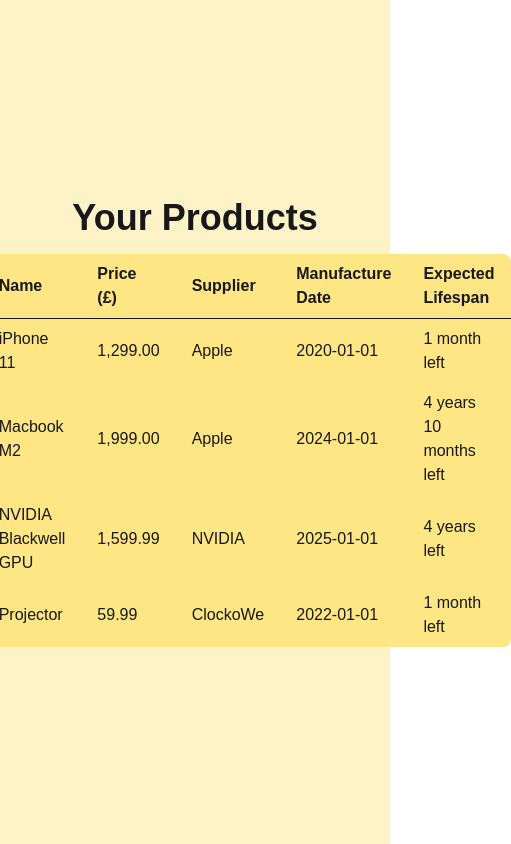
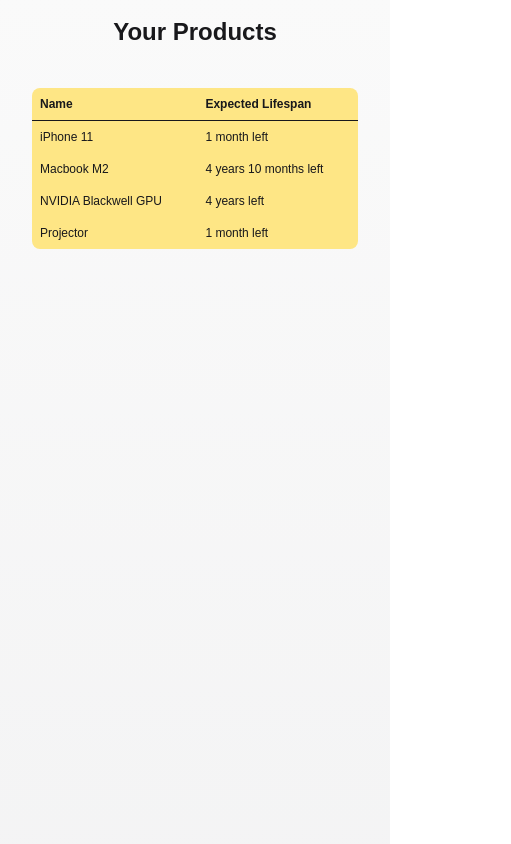
Before and after one commit to wanapichpongsa/lifecycle, a Next.js app: page / in a window 390 px wide. Shown: the whole page, 511 px wide, since content can reach past the window. Built offline with nearby package versions, Linux system fonts and the light colour scheme.

Commit message:
mobile UI

```diff
--- a/src/app/page.tsx
+++ b/src/app/page.tsx
@@ -4,13 +4,11 @@
 
 export default function Home() {
   return (
-    <main className="flex flex-col items-center justify-center h-screen bg-amber-100 text-zinc-900 gap-4">
-      <h1 className="text-4xl font-bold">Your Products</h1>
-
-      <div className="">
+    <main className="min-h-screen bg-gradient-to-b from-zinc-50 to-zinc-100 text-zinc-900 py-4 sm:py-12 px-4">
+      <div className="max-w-7xl mx-auto">
+        <h1 className="text-2xl sm:text-4xl font-bold text-center mb-6">Your Products</h1>
         <Table />
       </div>
-
     </main>
   );
 }
--- a/src/app/refurbish/[id]/page.tsx
+++ b/src/app/refurbish/[id]/page.tsx
@@ -22,30 +22,29 @@
   )?.price || "None";
 
   return (
-    <main className="min-h-screen bg-gradient-to-b from-zinc-50 to-zinc-100 sm:py-12 sm:px-4">
-      <div className="max-w-5xl mx-auto mb-4">
-        <Link href="/" className="inline-flex items-center text-zinc-600 hover:text-zinc-900 transition-colors">
-          <ArrowLeft className="w-5 h-5 mr-2" />
+    <main className="min-h-screen bg-gradient-to-b from-zinc-50 to-zinc-100 text-zinc-900 py-4 sm:py-12 px-4">
+      <div className="max-w-5xl mx-auto">
+        <Link href="/" className="inline-flex items-center text-zinc-600 hover:text-zinc-900 transition-colors text-sm sm:text-base mb-4">
+          <ArrowLeft className="w-4 h-4 sm:w-5 sm:h-5 mr-2" />
           Back to Products
         </Link>
-      </div>
-      <div className="max-w-5xl sm:max-h-xl mx-auto grid sm:grid-cols-2 sm:gap-8 bg-white sm:rounded-xl shadow-lg overflow-hidden">
+        <div className="grid grid-cols-1 sm:grid-cols-2 gap-4 sm:gap-8 bg-white rounded-xl shadow-lg overflow-hidden">
           {/* Product Image */}
-        <div className="flex relative h-[300px] sm:h-full py-4">
+          <div className="relative h-[300px] sm:h-[400px]">
             <Image
               src={`/${row?.[6]}`}
               alt={row?.[1] || "Product"}
               fill
-            className="object-contain p-4 items-center"
+              className="object-contain p-4"
               priority
             />
           </div>
 
           {/* Product Details */}
-        <div className="p-8 space-y-6">
-          <div className="space-y-4">
+          <div className="p-4 sm:p-8 space-y-4 sm:space-y-6">
+            <div className="space-y-3 sm:space-y-4">
               <h1 className="text-xl sm:text-3xl font-bold text-zinc-900">{row?.[1]}</h1>
-            <div className="space-y-2 text-zinc-700">
+              <div className="space-y-2 text-sm sm:text-base text-zinc-700">
                 <p className="flex justify-between">
                   <span className="font-semibold">Price:</span>
                   <span>£{row?.[2]}</span>
@@ -66,22 +65,23 @@
             </div>
 
             {/* Action Buttons */}
-          <div className="space-y-3">
-            <button className="w-full py-3 px-4 bg-blue-600 text-zinc-100 rounded-lg hover:bg-blue-700 transition-colors">
+            <div className="space-y-2 sm:space-y-3">
+              <button className="w-full py-2 sm:py-3 px-4 bg-blue-600 text-zinc-100 rounded-lg hover:bg-blue-700 transition-colors text-sm sm:text-base">
                 Direct Refurbisher: £{refurbisherPrice}
               </button>
               <Link
                 href={`/refurbishers/${encodeURIComponent(`${row?.[3]} ${row?.[1].replaceAll(' ', '-')} ${row?.[5]}`)}`}
-              className="text-center block w-full py-3 px-4 bg-green-600 text-zinc-100 rounded-lg hover:bg-green-700 transition-colors"
+                className="text-center block w-full py-2 sm:py-3 px-4 bg-green-600 text-zinc-100 rounded-lg hover:bg-green-700 transition-colors text-sm sm:text-base"
               >
                 Find Refurbisher
               </Link>
-            <button className="w-full py-3 px-4 bg-green-600 text-zinc-100 rounded-lg hover:bg-green-700 transition-colors">
+              <button className="w-full py-2 sm:py-3 px-4 bg-green-600 text-zinc-100 rounded-lg hover:bg-green-700 transition-colors text-sm sm:text-base">
                 Recycle
               </button>
-            <button className="w-full py-3 px-4 bg-green-600 text-zinc-100 rounded-lg hover:bg-green-700 transition-colors">
+              <button className="w-full py-2 sm:py-3 px-4 bg-green-600 text-zinc-100 rounded-lg hover:bg-green-700 transition-colors text-sm sm:text-base">
                 Sustainable Disposal
               </button>
+            </div>
           </div>
         </div>
       </div>
--- a/src/components/RefurbisherList.tsx
+++ b/src/components/RefurbisherList.tsx
@@ -27,20 +27,23 @@
           )
         )
         .map(refurbisher => (
-          <div key={refurbisher.name} className="flex justify-between w-full p-4 bg-white rounded-lg shadow hover:bg-zinc-50 transition-colors">
-            <div className="flex flex-col gap-2">
-              <h2 className="font-bold">{refurbisher.name}</h2>
-              <p>Matching deals:</p>
+          <div key={refurbisher.name} className="flex flex-col sm:flex-row justify-between w-full p-3 sm:p-4 bg-white rounded-lg shadow hover:bg-zinc-50 transition-colors">
+            <div className="flex flex-col gap-1 sm:gap-2">
+              <h2 className="font-bold text-sm sm:text-base">{refurbisher.name}</h2>
+              <p className="text-xs sm:text-sm">Matching deals:</p>
               {refurbisher.deals
                 .filter(deal => deal.product.includes(productName))
                 .map(deal => (
-                  <div key={deal.product} className="ml-4">
+                  <div key={deal.product} className="ml-4 text-xs sm:text-sm">
                     - {deal.product}: £{deal.price}
                   </div>
                 ))
               }
             </div>
-            <button onClick={() => getQuote(refurbisher.name)} className="bg-blue-600 hover:bg-blue-700 text-zinc-100 px-4 py-1.5 my-auto rounded-lg">
+            <button
+              onClick={() => getQuote(refurbisher.name)}
+              className="mt-2 sm:mt-0 bg-blue-600 hover:bg-blue-700 text-zinc-100 px-3 sm:px-4 py-1.5 rounded-lg text-xs sm:text-sm"
+            >
               Get Quote
             </button>
           </div>
--- a/src/components/SearchBar.tsx
+++ b/src/components/SearchBar.tsx
@@ -7,9 +7,9 @@
     <div className="relative">
       <input
         type="text"
-        defaultValue={defaultValue.replaceAll(' ', ', ')}
+        defaultValue={defaultValue}
         placeholder="Search refurbishers..."
-        className="w-full h-12 px-4 bg-white text-zinc-900 border-2 border-zinc-200 rounded-lg focus:outline-none focus:border-blue-500"
+        className="w-full h-12 px-4 bg-white text-sm text-zinc-900 border-2 border-zinc-200 rounded-lg focus:outline-none focus:border-blue-500"
       />
       <Search className="absolute right-4 top-1/2 -translate-y-1/2 text-zinc-400 w-5 h-5" />
     </div>
--- a/src/components/Table.tsx
+++ b/src/components/Table.tsx
@@ -21,27 +21,41 @@
   }
 
   return (
+    <div className="p-4 max-w-7xl mx-auto overflow-x-auto">
       <table
         className="bg-amber-200 rounded-lg w-full border-collapse border-amber-300 divide-y"
       >
-
         <thead>
           <tr>
-          {headings.map((heading) => (
-            <th key={heading} className="text-left px-4 py-2">{heading}</th>
+            {headings.map((heading, index) => (
+              <th
+                key={heading}
+                className={`text-left px-2 sm:px-4 py-2 text-xs sm:text-base whitespace-nowrap ${
+                  index !== 1 && index !== 5 ? 'hidden sm:table-cell' : ''
+                }`}
+              >
+                {heading}
+              </th>
             ))}
           </tr>
         </thead>
         <tbody>
           {rows.map((row) => (
             <tr key={row[0]} className="hover:bg-amber-300 cursor-pointer" onClick={() => handleClick(row[0])}>
-              {row.map((cell) => (
-                <td key={cell} className="text-left px-4 py-2">{cell}</td>
+              {row.map((cell, index) => (
+                <td
+                  key={cell}
+                  className={`text-left px-2 sm:px-4 py-2 text-xs sm:text-base whitespace-nowrap ${
+                    index !== 1 && index !== 5 ? 'hidden sm:table-cell' : ''
+                  }`}
+                >
+                  {cell}
+                </td>
               ))}
             </tr>
           ))}
         </tbody>
-
       </table>
+    </div>
   );
 }
```
Lines whose indentation alone changed are shown as unchanged.
